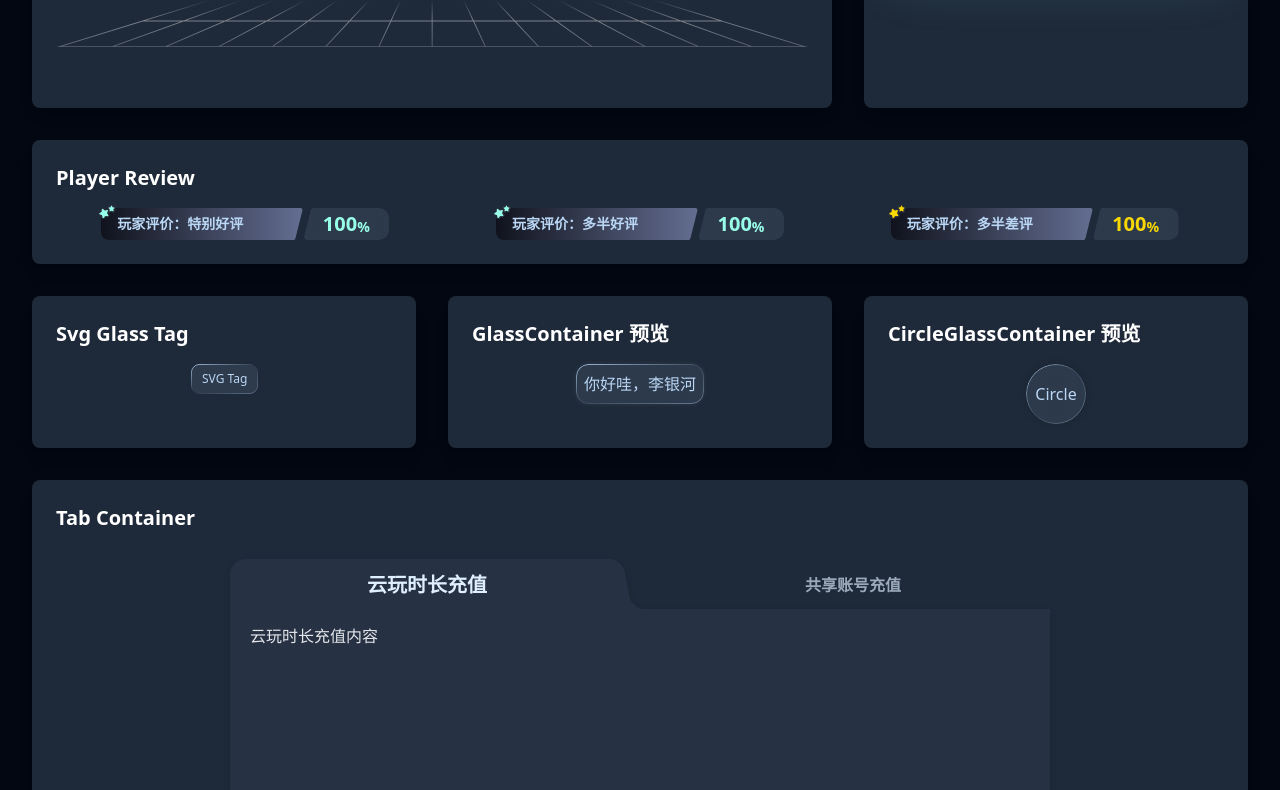
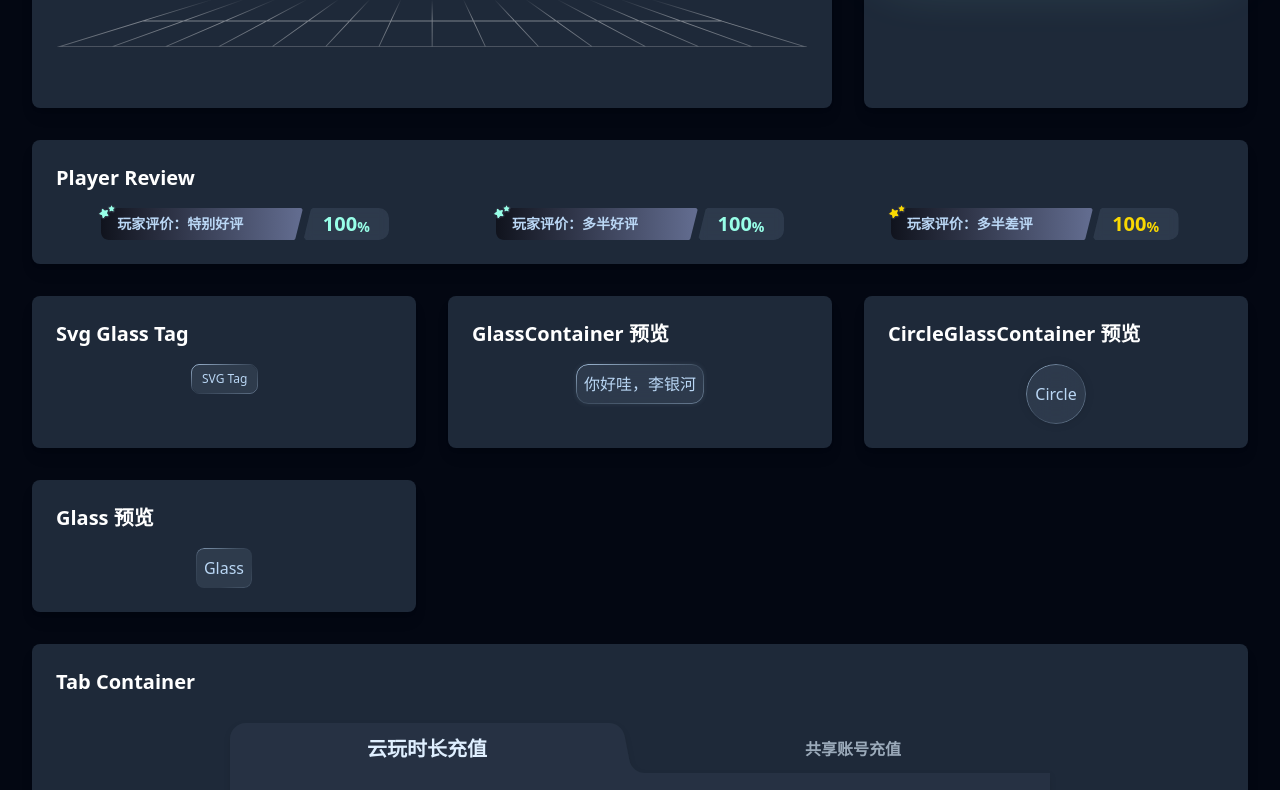
Before and after one commit to songjingwei/gamesir-magic-ui, a React (Vite) app: page / in a window 1280 px wide. Shown: the part 509-1299 px from the top of the page. Built offline with nearby package versions, Linux system fonts and the light colour scheme.

Commit message:
feat: 增加 Glass 组件

```diff
--- /dev/null
+++ b/src/components/Glass/index.tsx
@@ -0,0 +1,25 @@
+import { cn } from "@/lib/utils";
+import React from "react"
+import "./style.css"
+
+interface IGlassProps extends React.HTMLAttributes<HTMLDivElement> {
+    children: React.ReactElement;
+    borderRadius?: number
+}
+
+const Glass = ({ className, borderRadius = 8, children, }: IGlassProps) => {
+    return (
+        <div className={cn("gamesir-glass", "relative w-full h-full overflow-hidden", className)}
+            style={{
+                borderRadius: `${borderRadius}px`,
+                "--glass-border-radius": `${borderRadius}px`
+            } as React.CSSProperties}>
+            <div className={cn("bg-[#bad7f5]/10", "flex items-center justify-center", "p-2", "text-[#bad7f5]")}>
+                {children}
+            </div>
+
+        </div>
+    )
+}
+
+export { Glass }
--- /dev/null
+++ b/src/components/Glass/style.css
@@ -0,0 +1,15 @@
+.gamesir-glass::before {
+    content: '';
+    position: absolute;
+    inset: 0;
+    padding: 1px;
+    width: 100%;
+    height: 100%;
+    border-radius: var(--glass-border-radius, 8px);
+    background: conic-gradient(from -45deg at 50% 50%, rgba(186, 215, 245, 0.50) 0deg, rgba(186, 215, 245, 0.00) 105.5570912361145deg, rgba(186, 215, 245, 0.00) 127.0165765285492deg, rgba(186, 215, 245, 0.15) 180deg, rgba(186, 215, 245, 0.00) 238.71902704238892deg, rgba(186, 215, 245, 0.00) 263.9321994781494deg, rgba(186, 215, 245, 0.10) 337.22856044769287deg, rgba(186, 215, 245, 0.50) 360deg);
+    -webkit-mask: linear-gradient(#fff 0 0) content-box, linear-gradient(#fff 0 0);
+    -webkit-mask-composite: xor;
+    mask: linear-gradient(#fff 0 0) content-box, linear-gradient(#fff 0 0);
+    mask-composite: add, add;
+    mask-composite: exclude;
+}
--- a/src/components/GlassContainer/index.tsx
+++ b/src/components/GlassContainer/index.tsx
@@ -80,7 +80,7 @@ const GlassContainer: React.FC<GlassContainerProps> = ({
 					borderRadius={borderRadius}
 				/>
 			)}
-			<div className="relative h-full z-10">{children}</div>
+			<div className={cn("relative h-full z-10", "flex justify-center items-center")}>{children}</div>
 		</div>
 	);
 };
--- a/src/components/GlowingCard/index.tsx
+++ b/src/components/GlowingCard/index.tsx
@@ -1,5 +1,5 @@
 import { useState } from "react";
-import { motion, useAnimationControls } from "framer-motion";
+import { motion, useAnimationControls } from "motion/react";
 import { cn } from "../../lib/utils";
 import "./index.css";
 
--- a/src/components/index.ts
+++ b/src/components/index.ts
@@ -8,3 +8,4 @@ export * from "./SvgGlassTag";
 export * from "./GlassContainer";
 export * from "./CircleGlassContainer";
 export * from "./Tab";
+export * from "./Glass"
--- a/src/preview.tsx
+++ b/src/preview.tsx
@@ -14,6 +14,7 @@ import {
 	CircleGlassContainer,
 } from "./components"; // 导入 GlassContainer, GlassTag 和 SvgGlassTag
 import { TabContainer } from "./components/Tab";
+import { Glass } from "./components/Glass"; // 导入 Glass 组件
 import { cn } from "./lib/utils"; // 导入 cn 函数
 
 import Background from "./assets/background_grid.svg";
@@ -221,6 +222,19 @@ const Preview: React.FC = () => {
 					</div>
 				</div>
 
+				{/* Glass display area */}
+				<div className="bg-gray-800 col-span-1 w-full rounded-lg shadow-lg p-6 flex flex-col items-start">
+					<h2 className="text-xl font-bold text-white mb-4">Glass 预览</h2>
+					<div className="w-full flex justify-center">
+						<div>
+							<Glass>
+								<div
+								>Glass</div>
+							</Glass>
+						</div>
+					</div>
+				</div>
+
 				{/* TabContainer display area */}
 				<div className="bg-gray-800 col-span-3 w-full rounded-lg shadow-lg p-6 flex flex-col items-start">
 					<h2 className="text-xl font-bold text-white mb-4">Tab Container</h2>
```
Also changed, not shown: src/components/GlassContainer/SvgGlassBorder.tsx (+4 -4 lines).
